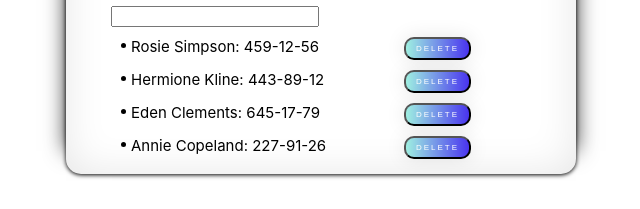
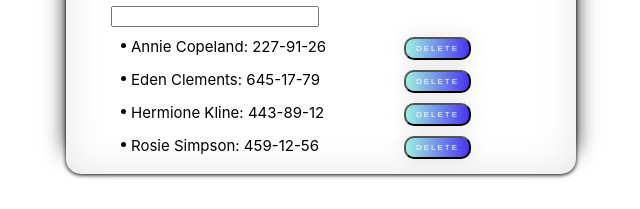
Before and after one commit to madaradayada/goit-react-hw-04-phonebook, a React (Create React App) app: page / in a window 1280 px wide. Shown: the part 328-537 px from the top of the page, without its empty margins (319-959 px from the left). Built offline with nearby package versions, Linux system fonts and the light colour scheme.

Commit message:
update_app

```diff
--- a/src/components/App.jsx
+++ b/src/components/App.jsx
@@ -49,12 +49,11 @@ export function App() {
     setContacts(contacts => [...contacts, newContact]);
   };
 
-  const getContacts = () => {
-    const normalizedFilter = filter.toLowerCase();
-    return contacts.filter(contact =>
-      contact.name.toLowerCase().includes(normalizedFilter)
-    );
-  };
+  const getContacts = contacts
+    .filter(contact => {
+      return contact.name.toLowerCase().includes(filter.toLowerCase());
+    })
+    .sort((f, s) => f.name.localeCompare(s.name));
 
   const deleteContact = contactId => {
     setContacts(contacts =>
@@ -63,10 +62,8 @@ export function App() {
   };
 
   const handleFilter = e => {
-    setFilter(e.currentTarget);
+    setFilter(e.currentTarget.value);
   };
-
-  const visibleContacts = getContacts();
 
   return (
     <Container>
@@ -77,10 +74,7 @@ export function App() {
       <Section title="Contacts">
         <TitleH2>Contacts</TitleH2>
         <Filter value={filter} onChange={handleFilter} />
-        <ContactList
-          contacts={visibleContacts}
-          onDeleteContact={deleteContact}
-        />
+        <ContactList contacts={getContacts} onDeleteContact={deleteContact} />
       </Section>
     </Container>
   );
```
